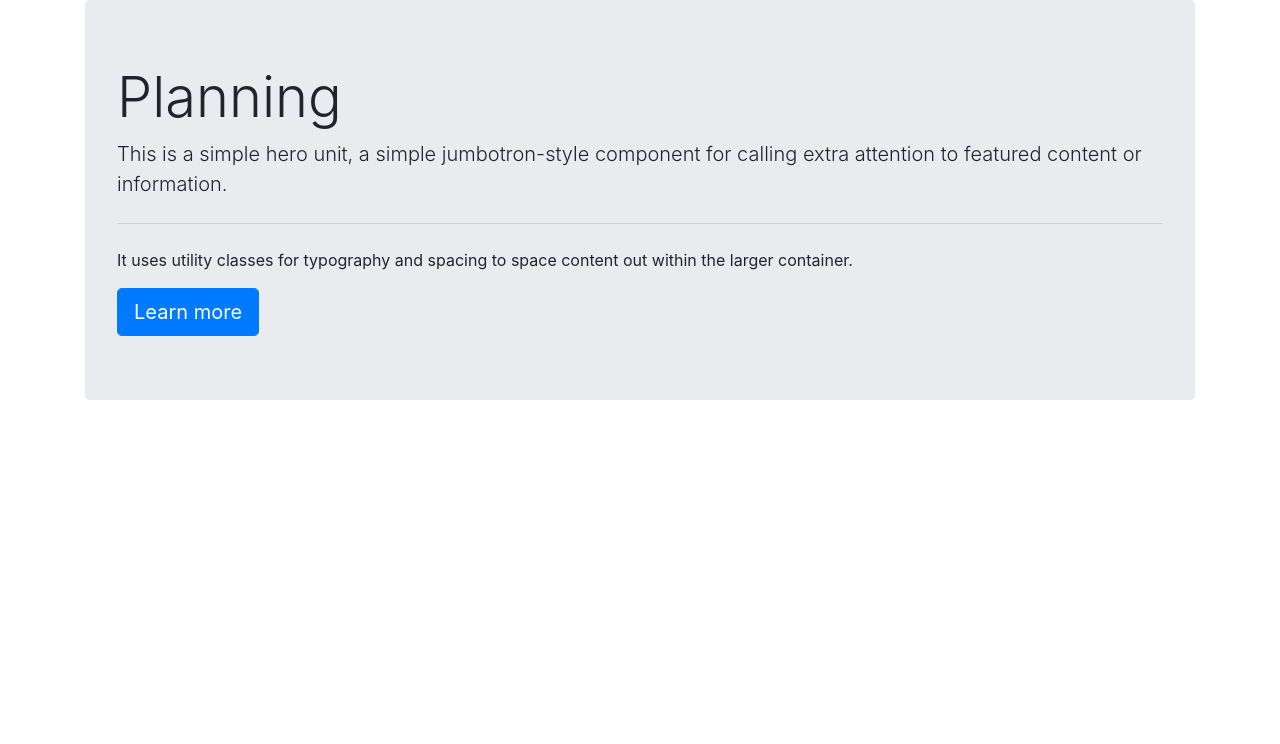
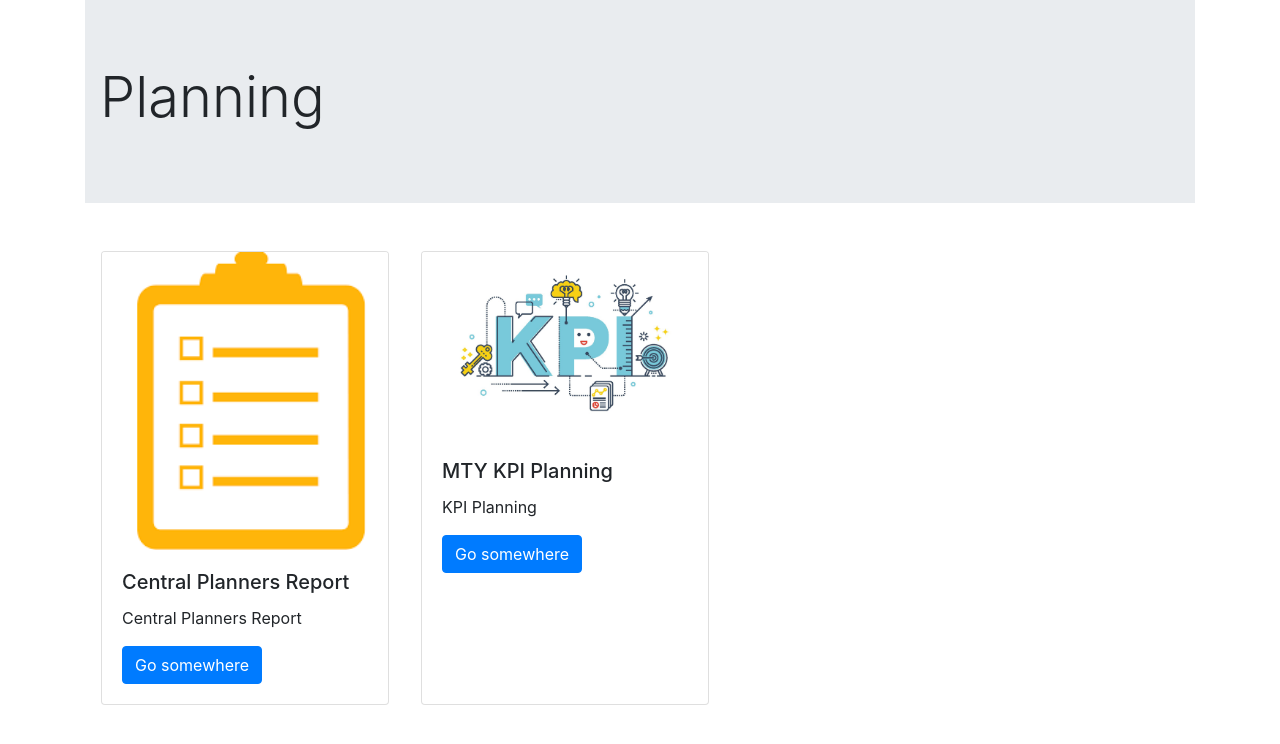
Before and after one commit to SAMontePol/prueba1, a Flask app: page /Planning in a window 1280 px wide. Shown: the part 56-800 px from the top of the page. Run offline with Flask 2, Linux system fonts and the light colour scheme; some libraries are stand-ins or nearby versions.

Commit message:
third commit

```diff
--- a/src/App.py
+++ b/src/App.py
@@ -57,5 +57,13 @@ def SCS():
 def SII():
     return render_template('Safety-II.html')
 
+@app.route('/Planning-CPR')
+def PCPR():
+    return render_template('Planning-CPR.html')
+
+@app.route('/Planning-KPI')
+def PKPI():
+    return render_template('Planning-KPI.html')
+
 if __name__ == '__main__':
     app.run(port=3000, debug=True)
--- /dev/null
+++ b/src/templates/Planning-CPR.html
@@ -0,0 +1,4 @@
+{% extends "layout.html" %} {% block content %}
+
+<iframe width="1140" height="541.25" src="https://app.powerbi.com/reportEmbed?reportId=f363d24a-1a9e-4728-b46b-c28628928200&groupId=56c8c7c1-9482-45e0-9bb8-153271029fb9&autoAuth=true&ctid=85f78c4c-ad11-4735-9624-0b2c11611dff&config=eyJjbHVzdGVyVXJsIjoiaHR0cHM6Ly93YWJpLXVzLW5vcnRoLWNlbnRyYWwtcmVkaXJlY3QuYW5hbHlzaXMud2luZG93cy5uZXQifQ%3D%3D"
+    frameborder="0" allowFullScreen="true"></iframe> {% endblock %}
--- /dev/null
+++ b/src/templates/Planning-KPI.html
@@ -0,0 +1,3 @@
+{% extends "layout.html" %} {% block content %}
+<iframe width="1140" height="541.25" src="https://app.powerbi.com/reportEmbed?reportId=7ae00c1d-3afe-4d85-8f41-c3fb2b6eec68&groupId=56c8c7c1-9482-45e0-9bb8-153271029fb9&autoAuth=true&ctid=85f78c4c-ad11-4735-9624-0b2c11611dff&config=eyJjbHVzdGVyVXJsIjoiaHR0cHM6Ly93YWJpLXVzLW5vcnRoLWNlbnRyYWwtcmVkaXJlY3QuYW5hbHlzaXMud2luZG93cy5uZXQifQ%3D%3D"
+    frameborder="0" allowFullScreen="true"></iframe> {% endblock %}
--- a/src/templates/Planning.html
+++ b/src/templates/Planning.html
@@ -1,11 +1,30 @@
 {% extends "layout.html" %} {% block content %}
 
-<div class="jumbotron">
-    <h1 class="display-4">Planning</h1>
-    <p class="lead">This is a simple hero unit, a simple jumbotron-style component for calling extra attention to featured content or information.</p>
-    <hr class="my-4">
-    <p>It uses utility classes for typography and spacing to space content out within the larger container.</p>
-    <a class="btn btn-primary btn-lg" href="#" role="button">Learn more</a>
+<div class="jumbotron jumbotron-fluid">
+    <div class="container">
+        <h1 class="display-4">Planning</h1>
+    </div>
 </div>
+<div class="container-fluid">
+    <div class="row">
+        <div class="card " style="width: 18rem; margin: 1em;">
+            <img src="{{ url_for('static', filename='planners.png') }}" class="card-img-top" alt="">
+            <div class="card-body">
+                <h5 class="card-title">Central Planners Report</h5>
+                <p class="card-text">Central Planners Report</p>
+                <a href="{{ url_for('PCPR') }}" class="btn btn-primary">Go somewhere</a>
+            </div>
+        </div>
 
+        <div class="card " style="width: 18rem; margin: 1em;">
+            <img src="{{ url_for('static', filename='KPI.jpg') }}" class="card-img-top" alt="">
+            <div class="card-body">
+                <h5 class="card-title">MTY KPI Planning</h5>
+                <p class="card-text">KPI Planning</p>
+                <a href="{{ url_for('PKPI') }}" class="btn btn-primary">Go somewhere</a>
+            </div>
+        </div>
+
+    </div>
+</div>
 {% endblock %}
```
Also changed, not shown: src/static/KPI.jpg (added), src/static/planners.png (added).
